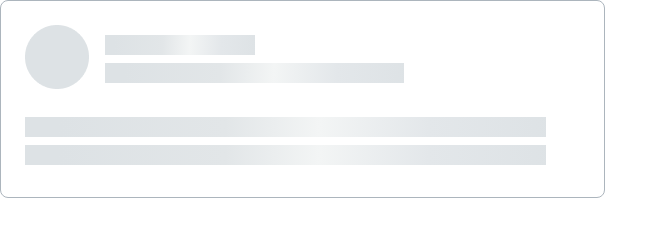
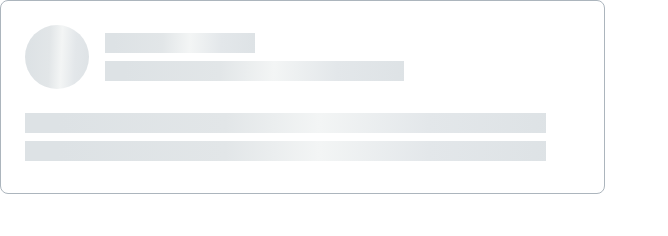
Before and after one commit to js-tasks-ru/htmlcss-20220519_vasilisa-zaytseva, a website: page 04-lection2/02-skeleton/index.html in a window 1280 px wide. Shown: the full height of the page, 0-668 px from the left. Drawn offline with Linux system fonts and the light colour scheme.

Commit message:
task-04-skeleton

```diff
--- a/04-lection2/02-skeleton/index.html
+++ b/04-lection2/02-skeleton/index.html
@@ -7,7 +7,7 @@
     <body>
     <div class="skeleton">
         <div class="skeleton__top">
-            <div class="skeleton__avatar"> <img src="../../assets/images/ellipse.png" alt="avatar in ellipse shape"> </div>
+            <div class="skeleton__avatar"></div>
             <div class="skeleton__lines">
                 <div class="skeleton__line skeleton__line_small"></div>
                 <div class="skeleton__line skeleton__line_medium"></div>
--- a/04-lection2/02-skeleton/skeleton.css
+++ b/04-lection2/02-skeleton/skeleton.css
@@ -18,7 +18,11 @@
     background: var(--white);
 }
 .skeleton__avatar {
+    height: 64px;
+    width: 64px;
+    border-radius: 50%;
     margin-right: 16px;
+    background: linear-gradient(92.51deg, #DDE2E5 6.44%, #E2E6E8 38.47%, #F3F5F5 56.48%, #E3E7EA 77.5%, #DDE2E5 102.52%);
 }
 .skeleton__lines {
     display: flex;
```
